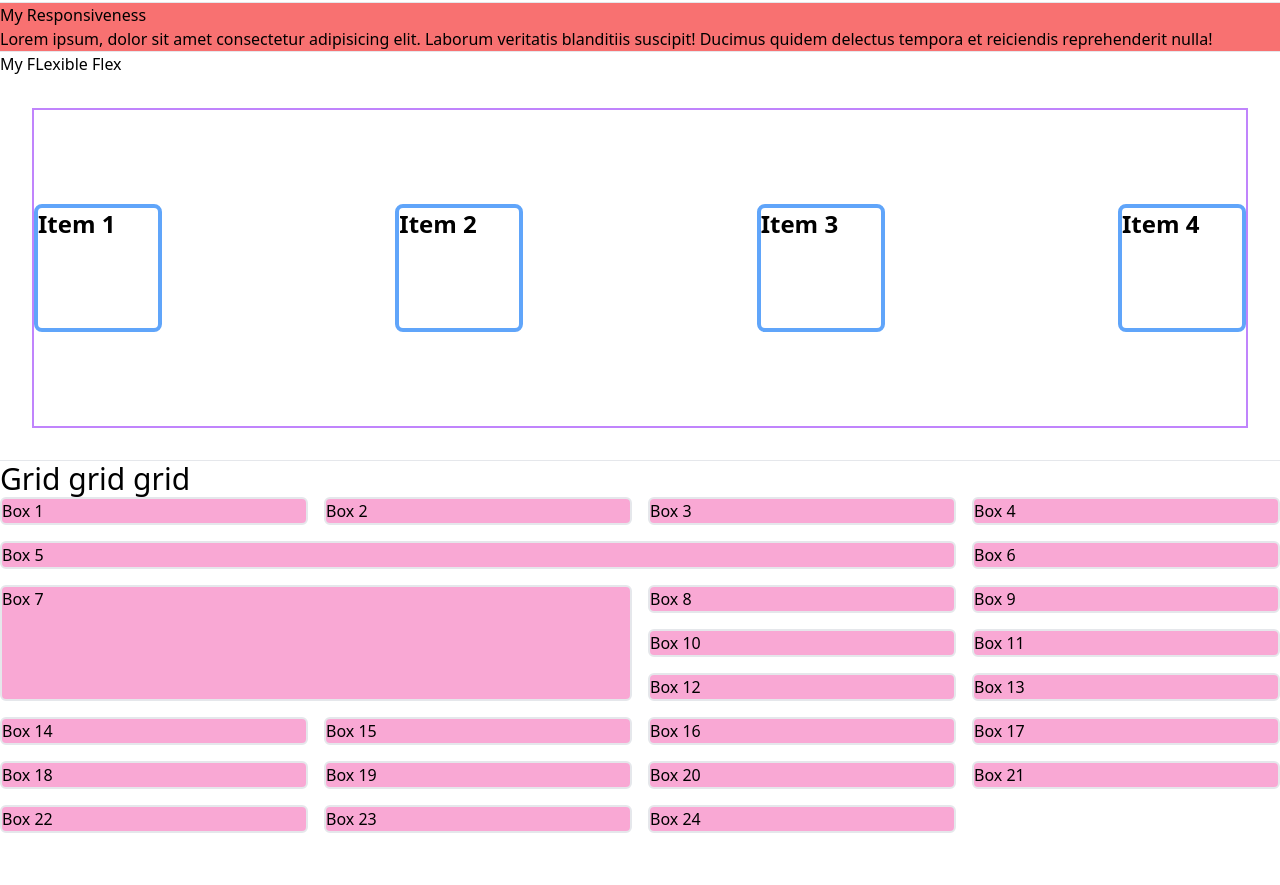
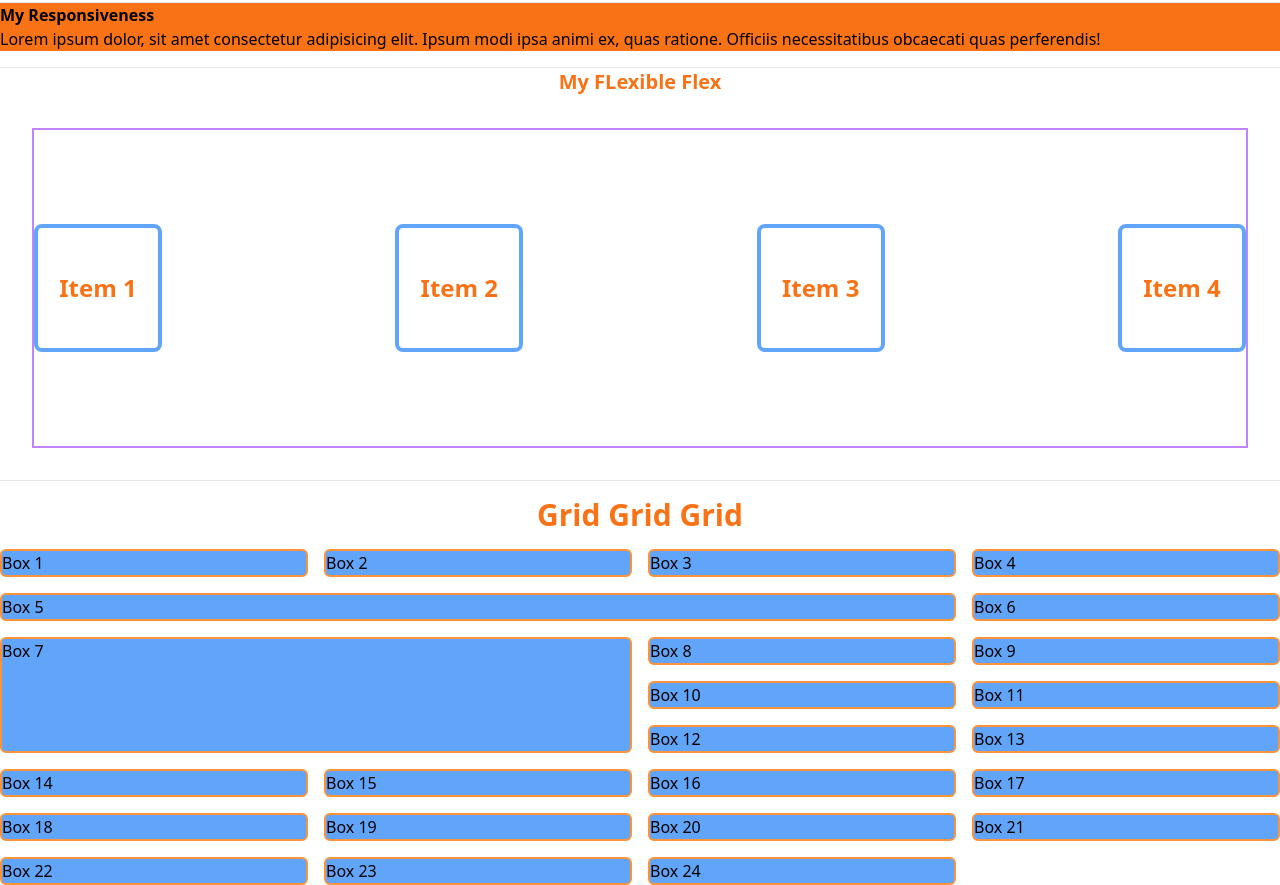
Before and after one commit to SK-Jabed/First-Tailwind-Work, a plain HTML site: page index.html in a window 1280 px wide. Shown: the part 708-1593 px from the top of the page. Before the commit the page ends 1541 px from the top, so only its background shows below. Drawn offline with nearby package versions, Linux system fonts and the light colour scheme.

Commit message:
Tailwind First Work Completed

```diff
--- a/index.html
+++ b/index.html
@@ -39,48 +39,48 @@
       <p>Lorem ipsum dolor sit amet consectetur adipisicing elit. Sapiente eum, totam voluptatem repudiandae repellat assumenda rerum deserunt delectus ex debitis? Lorem ipsum dolor sit amet consectetur adipisicing elit. Quia deserunt necessitatibus praesentium delectus numquam error fugiat fuga exercitationem odit maxime?</p>
     </section>
     <hr>
-    <section class="md:bg-yellow-400 lg:bg-red-400">
-      <h3>My Responsiveness</h3>
-      <p>Lorem ipsum, dolor sit amet consectetur adipisicing elit. Laborum veritatis blanditiis suscipit! Ducimus quidem delectus tempora et reiciendis reprehenderit nulla!</p>
+    <section class="bg-blue-500 md:bg-yellow-400 lg:bg-orange-500 mb-4">
+      <h3 class="font-bold">My Responsiveness</h3>
+      <p>Lorem ipsum dolor, sit amet consectetur adipisicing elit. Ipsum modi ipsa animi ex, quas ratione. Officiis necessitatibus obcaecati quas perferendis!</p>
     </section>
     <hr>
     <section>
-      <h3>My FLexible Flex</h3>
+      <h3 class="font-bold text-orange-500 text-xl text-center">My FLexible Flex</h3>
       <div class="h-80 overflow-scroll border border-2 border-purple-400 m-8 md:flex md:justify-between items-center">
-        <div class="w-32 h-32 border border-4 border-blue-400 rounded-lg text-2xl font-bold">Item 1</div>
-        <div class="w-32 h-32 border border-4 border-blue-400 rounded-lg text-2xl font-bold">Item 2</div>
-        <div class="w-32 h-32 border border-4 border-blue-400 rounded-lg text-2xl font-bold">Item 3</div>
-        <div class="w-32 h-32 border border-4 border-blue-400 rounded-lg text-2xl font-bold">Item 4</div>
+        <div class="w-32 h-32 border border-4 border-blue-400 rounded-lg text-2xl font-bold flex flex-col justify-center items-center text-orange-500">Item 1</div>
+        <div class="w-32 h-32 border border-4 border-blue-400 rounded-lg text-2xl font-bold flex flex-col justify-center items-center text-orange-500">Item 2</div>
+        <div class="w-32 h-32 border border-4 border-blue-400 rounded-lg text-2xl font-bold flex flex-col justify-center items-center text-orange-500">Item 3</div>
+        <div class="w-32 h-32 border border-4 border-blue-400 rounded-lg text-2xl font-bold flex flex-col justify-center items-center text-orange-500">Item 4</div>
       </div>
     </section>
     <hr>
     <section>
-      <h3 class="text-3xl">Grid grid grid</h3>
+      <h3 class="text-3xl font-bold text-orange-500 text-center my-4">Grid Grid Grid</h3>
       <div class="grid sm:grid-cols-2 md:grid-cols-3 lg:grid-cols-4 gap-4">
-        <div class="bg-pink-300 border border-2 rounded-md">Box 1</div>
-        <div class="bg-pink-300 border border-2 rounded-md">Box 2</div>
-        <div class="bg-pink-300 border border-2 rounded-md">Box 3</div>
-        <div class="bg-pink-300 border border-2 rounded-md">Box 4</div>
-        <div class="md:col-span-3 bg-pink-300 border border-2 rounded-md">Box 5</div>
-        <div class="bg-pink-300 border border-2 rounded-md">Box 6</div>
-        <div class="sm:col-span-2 row-span-3 bg-pink-300 border border-2 rounded-md">Box 7</div>
-        <div class="bg-pink-300 border border-2 rounded-md">Box 8</div>
-        <div class="bg-pink-300 border border-2 rounded-md">Box 9</div>
-        <div class="bg-pink-300 border border-2 rounded-md">Box 10</div>
-        <div class="bg-pink-300 border border-2 rounded-md">Box 11</div>
-        <div class="bg-pink-300 border border-2 rounded-md">Box 12</div>
-        <div class="bg-pink-300 border border-2 rounded-md">Box 13</div>
-        <div class="bg-pink-300 border border-2 rounded-md">Box 14</div>
-        <div class="bg-pink-300 border border-2 rounded-md">Box 15</div>
-        <div class="bg-pink-300 border border-2 rounded-md">Box 16</div>
-        <div class="bg-pink-300 border border-2 rounded-md">Box 17</div>
-        <div class="bg-pink-300 border border-2 rounded-md">Box 18</div>
-        <div class="bg-pink-300 border border-2 rounded-md">Box 19</div>
-        <div class="bg-pink-300 border border-2 rounded-md">Box 20</div>
-        <div class="bg-pink-300 border border-2 rounded-md">Box 21</div>
-        <div class="bg-pink-300 border border-2 rounded-md">Box 22</div>
-        <div class="bg-pink-300 border border-2 rounded-md">Box 23</div>
-        <div class="bg-pink-300 border border-2 rounded-md">Box 24</div>
+        <div class="bg-blue-400 border border-2 border-orange-400 rounded-md">Box 1</div>
+        <div class="bg-blue-400 border border-2 border-orange-400 rounded-md">Box 2</div>
+        <div class="bg-blue-400 border border-2 border-orange-400 rounded-md">Box 3</div>
+        <div class="bg-blue-400 border border-2 border-orange-400 rounded-md">Box 4</div>
+        <div class="md:col-span-3 bg-blue-400 border border-2 border-orange-400 rounded-md">Box 5</div>
+        <div class="bg-blue-400 border border-2 border-orange-400 rounded-md">Box 6</div>
+        <div class="sm:col-span-2 row-span-3 bg-blue-400 border border-2 border-orange-400 rounded-md">Box 7</div>
+        <div class="bg-blue-400 border border-2 border-orange-400 rounded-md">Box 8</div>
+        <div class="bg-blue-400 border border-2 border-orange-400 rounded-md">Box 9</div>
+        <div class="bg-blue-400 border border-2 border-orange-400 rounded-md">Box 10</div>
+        <div class="bg-blue-400 border border-2 border-orange-400 rounded-md">Box 11</div>
+        <div class="bg-blue-400 border border-2 border-orange-400 rounded-md">Box 12</div>
+        <div class="bg-blue-400 border border-2 border-orange-400 rounded-md">Box 13</div>
+        <div class="bg-blue-400 border border-2 border-orange-400 rounded-md">Box 14</div>
+        <div class="bg-blue-400 border border-2 border-orange-400 rounded-md">Box 15</div>
+        <div class="bg-blue-400 border border-2 border-orange-400 rounded-md">Box 16</div>
+        <div class="bg-blue-400 border border-2 border-orange-400 rounded-md">Box 17</div>
+        <div class="bg-blue-400 border border-2 border-orange-400 rounded-md">Box 18</div>
+        <div class="bg-blue-400 border border-2 border-orange-400 rounded-md">Box 19</div>
+        <div class="bg-blue-400 border border-2 border-orange-400 rounded-md">Box 20</div>
+        <div class="bg-blue-400 border border-2 border-orange-400 rounded-md">Box 21</div>
+        <div class="bg-blue-400 border border-2 border-orange-400 rounded-md">Box 22</div>
+        <div class="bg-blue-400 border border-2 border-orange-400 rounded-md">Box 23</div>
+        <div class="bg-blue-400 border border-2 border-orange-400 rounded-md">Box 24</div>
       </div>
     </section>
   </main>
```
